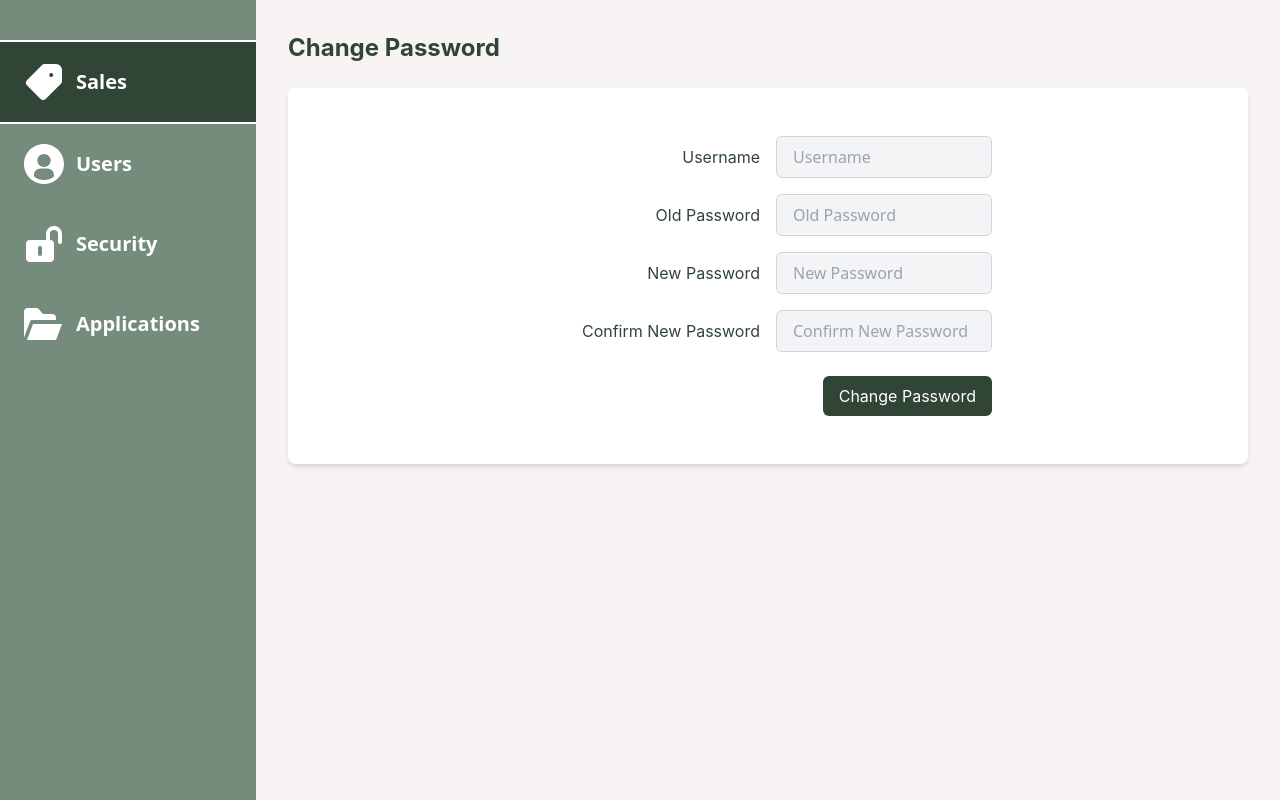
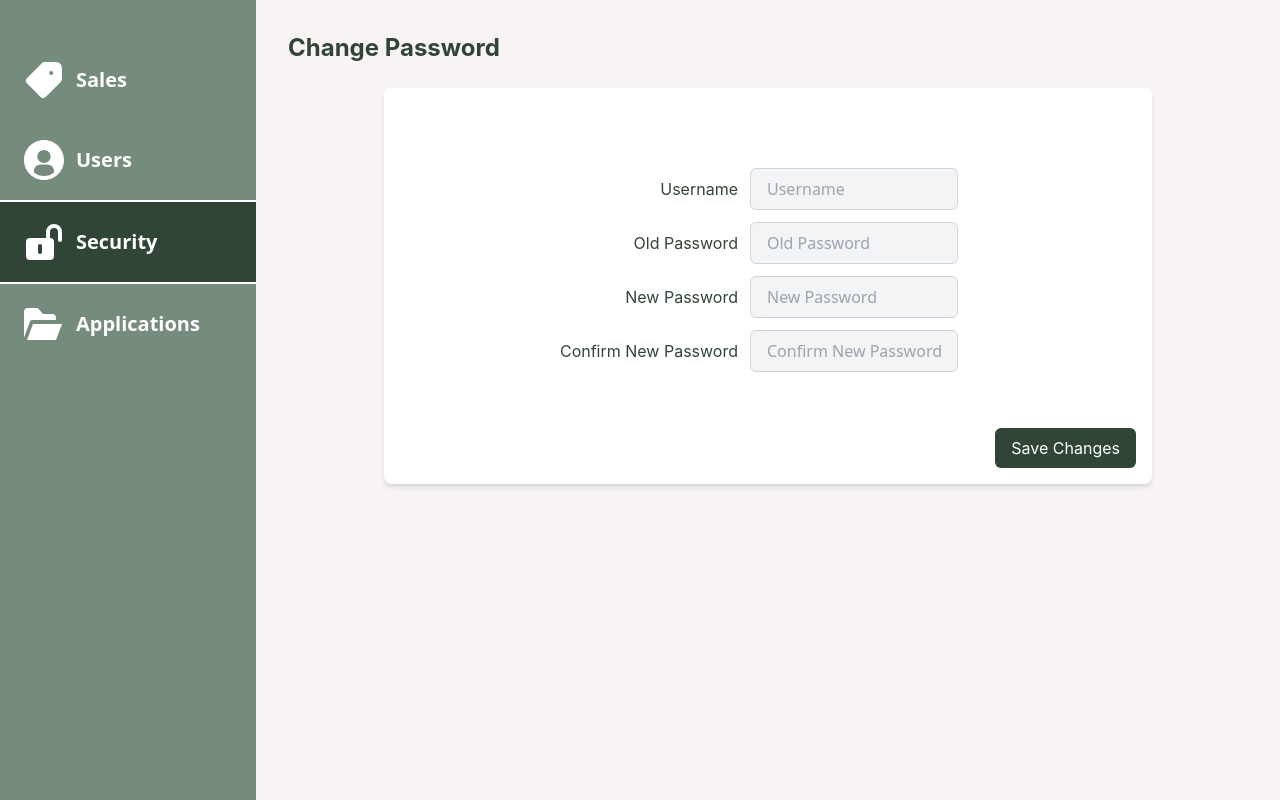
Before and after one commit to seanrnp0530/ASAN, a PHP site: page /security.php in a window 1280 px wide. Shown: the part 124-924 px from the top of the page. Run offline with PHP 8.4, Linux system fonts and the light colour scheme.

Commit message:
change password done

```diff
--- a/security/security.php
+++ b/security/security.php
@@ -40,7 +40,7 @@
       <div class="flex flex-row h-screen w-64 bg-xanadu-400 text-white">
         <div class="flex flex-col flex-auto">
 
-          <div class="pl-5 py-4 mt-10 text-sm flex items-center bg-green-dark border-t-2 border-b-2">
+          <div class="pl-5 py-4 mt-10 text-sm flex items-center hover:bg-green-dark hover:border-y-2">
             <svg class="w-12 h-12 mr-2" xmlns="http://www.w3.org/2000/svg" fill="white" viewBox="0 0 24 24">
               <path d="M18.045 3.007 12.31 3a1.965 1.965 0 0 0-1.4.585l-7.33 7.394a2 2 0 0 0 0 2.805l6.573 6.631a1.957 1.957 0 0 0 1.4.585 1.965 1.965 0 0 0 1.4-.585l7.409-7.477A2 2 0 0 0 21 11.479v-5.5a2.972 2.972 0 0 0-2.955-2.972Zm-2.452 6.438a1 1 0 1 1 0-2 1 1 0 0 1 0 2Z"/>
             </svg>
@@ -54,7 +54,7 @@
             <a href="#" class="text-xl font-bold"> Users </a>
           </div>
 
-          <div class="pl-5 py-4 text-sm flex items-center hover:bg-green-dark hover:border-y-2 border-white">
+          <div class="pl-5 py-4 text-sm flex items-center bg-green-dark border-t-2 border-b-2 border-white">
             <svg class="w-12 h-12 mr-2" aria-hidden="true" xmlns="http://www.w3.org/2000/svg" width="24" height="24" fill="white" viewBox="0 0 24 24">
               <path fill-rule="evenodd" d="M15 7a2 2 0 1 1 4 0v4a1 1 0 1 0 2 0V7a4 4 0 0 0-8 0v3H5a2 2 0 0 0-2 2v7a2 2 0 0 0 2 2h10a2 2 0 0 0 2-2v-7a2 2 0 0 0-2-2V7Zm-5 6a1 1 0 0 1 1 1v3a1 1 0 1 1-2 0v-3a1 1 0 0 1 1-1Z" clip-rule="evenodd"/>
             </svg>
@@ -74,36 +74,34 @@
 
       <div class="flex flex-col flex-1 bg-eggshell p-8">
         <h2 class="text-start text-2xl font-bold mb-6 font-Inter text-green-dark">Change Password</h2>
-  <div class="bg-white p-12 rounded-lg shadow-md w-full max-w-5xl max-h-5xl flex justify-center items-center">
-    <form action="edit_password.php" method="post" class="space-y-6 max-w-md flex flex-col justify-between"> <!-- Moved max-w-md class to form -->
-      <div class="grid grid-cols-2 gap-4">
+        <div class="bg-white pb-28 pt-20 mx-24 rounded-lg shadow-md w-sm flex flex-col relative">
+          <form id="password-form" action="edit_password.php" method="post" class="space-y-6 w-full flex flex-col pr-12">
+            <div class="grid grid-cols-2 gap-3">
               <div class="text-center">
                 <p class="flex items-center justify-end h-full text-green-dark font-Inter">Username</p>
               </div>
-        <input type="text" name="username" placeholder="Username" class="w-full bg-gray-100 border border-gray-300 rounded-md py-2 px-4 focus:outline-none focus:border-green-500" required>
+              <input type="text" name="username" placeholder="Username" class="w-52 bg-gray-100 border border-gray-300 rounded-md py-2 px-4 focus:outline-none focus:border-green-500" required>
 
               <div class="text-center">
                   <p class="flex items-center justify-end h-full text-green-dark font-Inter">Old Password</p>
               </div>
-        <input type="text" name="old_password" placeholder="Old Password" class="w-full bg-gray-100 border border-gray-300 rounded-md py-2 px-4 focus:outline-none focus:border-green-500" required>
+              <input type="text" name="old_password" placeholder="Old Password" class="w-52 bg-gray-100 border border-gray-300 rounded-md py-2 px-4 focus:outline-none focus:border-green-500" required>
 
               <div class="text-center">
                 <p class="flex items-center justify-end h-full text-green-dark font-Inter">New Password</p>
               </div>
-        <input type="password" name="new_password" placeholder="New Password" class="w-full bg-gray-100 border border-gray-300 rounded-md py-2 px-4 focus:outline-none focus:border-green-500" required>
+              <input type="password" name="new_password" placeholder="New Password" class="w-52 bg-gray-100 border border-gray-300 rounded-md py-2 px-4 focus:outline-none focus:border-green-500" required>
 
               <div class="text-center">
                 <p class="flex items-center justify-end h-full text-green-dark font-Inter">Confirm New Password</p>
               </div>
-        <input type="password" name="confirm_password" placeholder="Confirm New Password" class="w-full bg-gray-100 border border-gray-300 rounded-md py-2 px-4 focus:outline-none focus:border-green-500" required>
+              <input type="password" name="confirm_password" placeholder="Confirm New Password" class="w-52 bg-gray-100 border border-gray-300 rounded-md py-2 px-4 focus:outline-none focus:border-green-500" required>
+            </div>
+          </form>
+          <button type="submit" form="password-form" class="absolute bottom-4 right-4 bg-green-dark text-white py-2 px-4 rounded-md hover:bg-xanadu-300 hover:text-green-dark font-Inter">Save Changes</button>
+        </div>
       </div>
 
-      <div class="mt-auto flex justify-end">
-        <button type="submit" class="bg-green-dark text-white py-2 px-4 rounded-md hover:bg-xanadu-300 hover:text-green-dark font-Inter">Change Password</button>
-      </div>
-    </form>
-  </div>
-</div>
 
 
 
```
Lines whose indentation alone changed are shown as unchanged.
